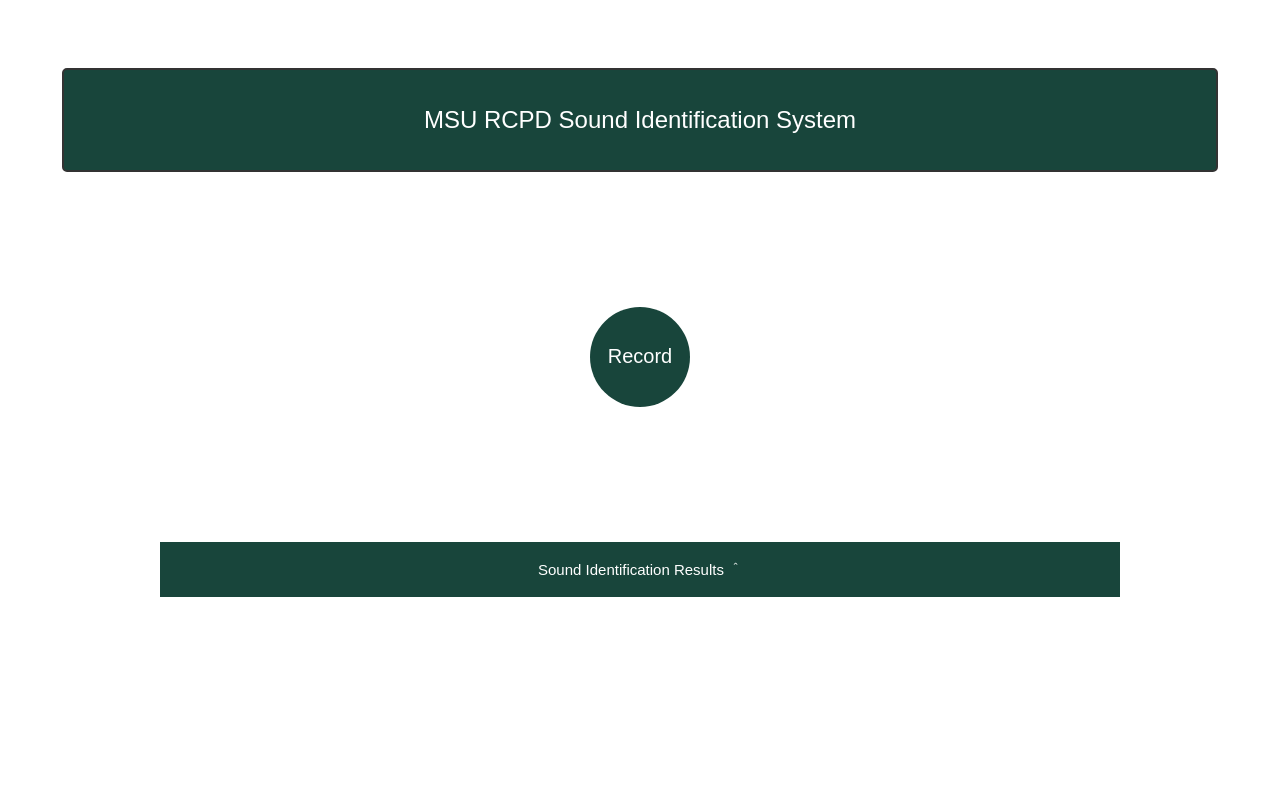
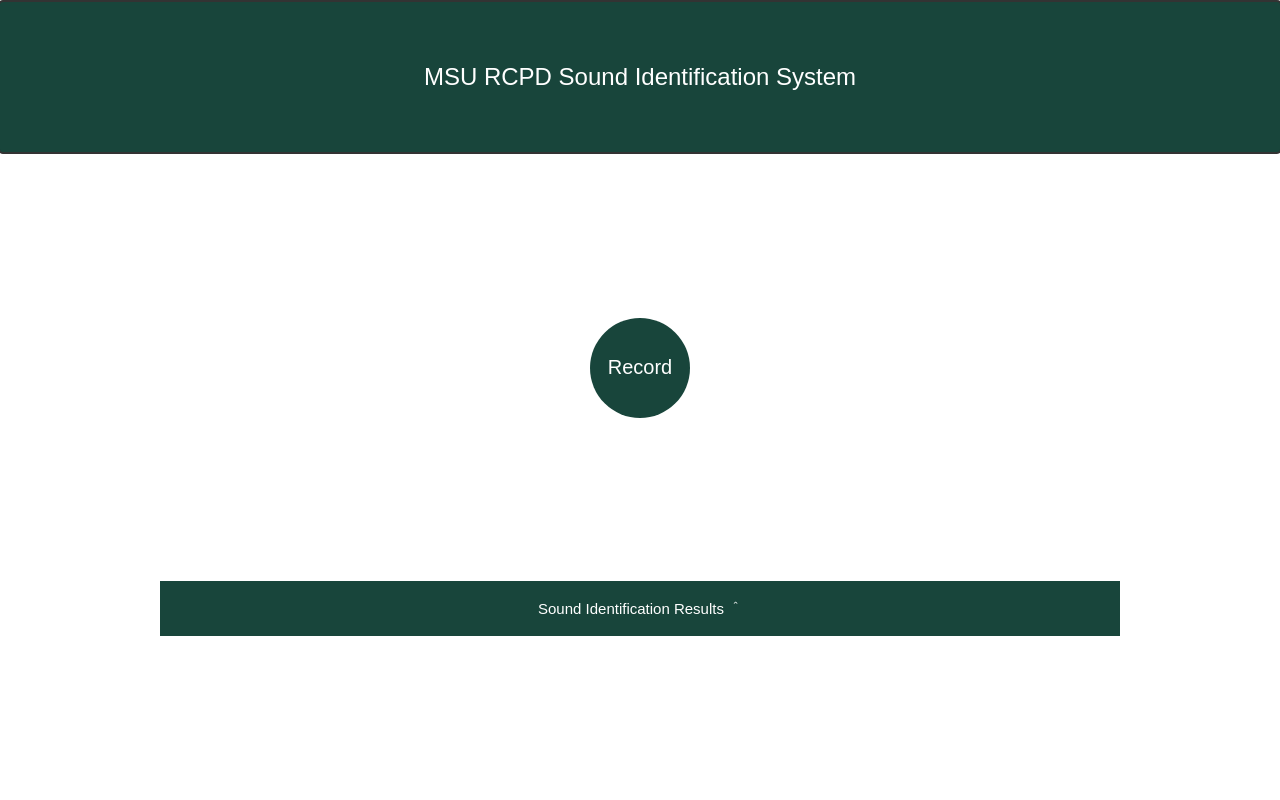
Before and after one commit to MikeMuhammad01/ECE480-Sound-Identification, a Python web app: template match/templates/index.html in a window 1280 px wide. Run offline with Jinja, Linux system fonts and the light colour scheme; the template is opened without the code that fills it, so the values that code supplies are empty.

Commit message:
Update index.html

```diff
--- a/match/templates/index.html
+++ b/match/templates/index.html
@@ -22,7 +22,7 @@
             display: flex; /* Use flexbox for layout */
             flex-direction: column; /* Stack flex items vertically */
             align-items: center; /* Center-align items horizontally */
-            justify-content: space-around; /* Even spacing of children */
+            justify-content: space-between; /* Even spacing of children */
             height: 100vh; /* Full viewport height */
             font-family: Arial, sans-serif; /* Font style for the body */
             color: white;
@@ -44,8 +44,8 @@
 
         /* CSS styles for the title div */
         #title {
-            width: 90%; /* Take up 90% of the parent's width */
-            height: 100px; /* Fixed height */
+            width: 100%; /* Take up 100% of the parent's width */
+            height: 150px; /* Fixed height */
             border: 2px solid #333; /* Solid border with color */
             border-radius: 5px; /* Rounded corners */
             font-size: 24px; /* Text size */
```
